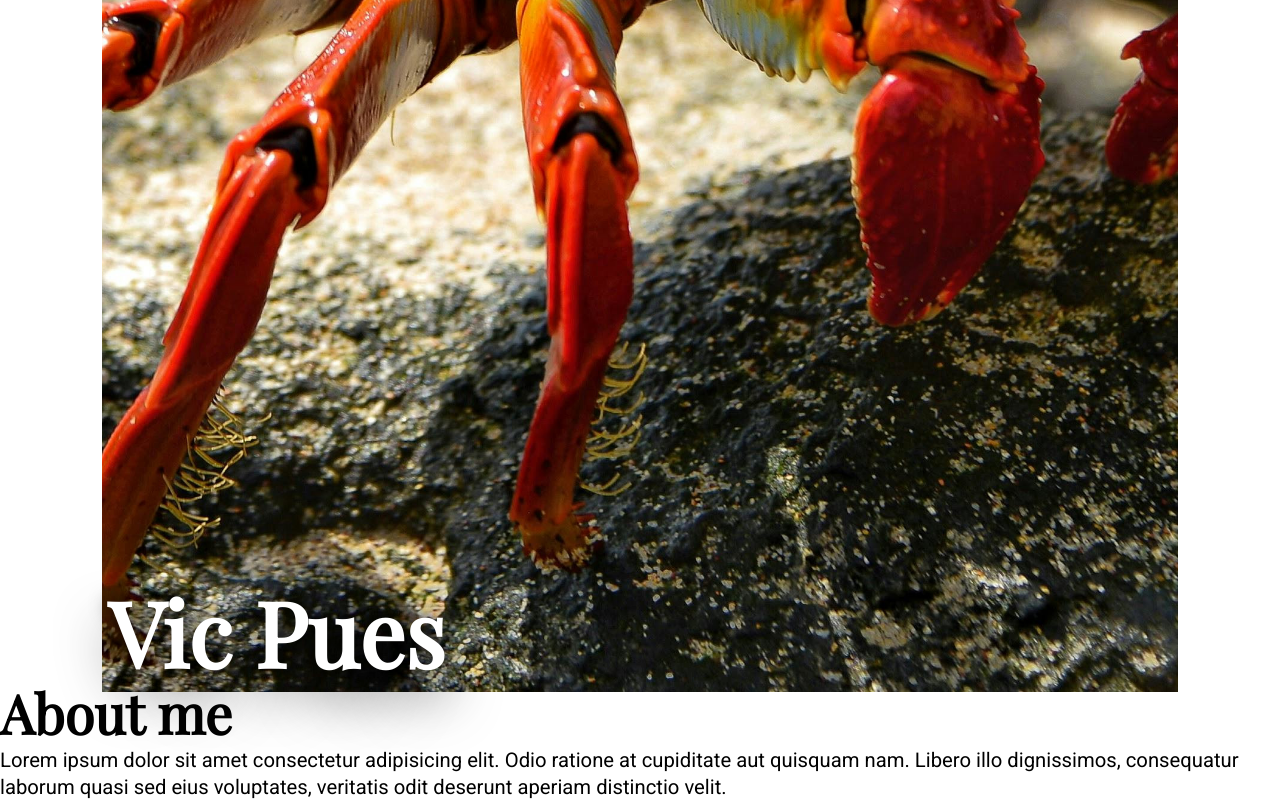
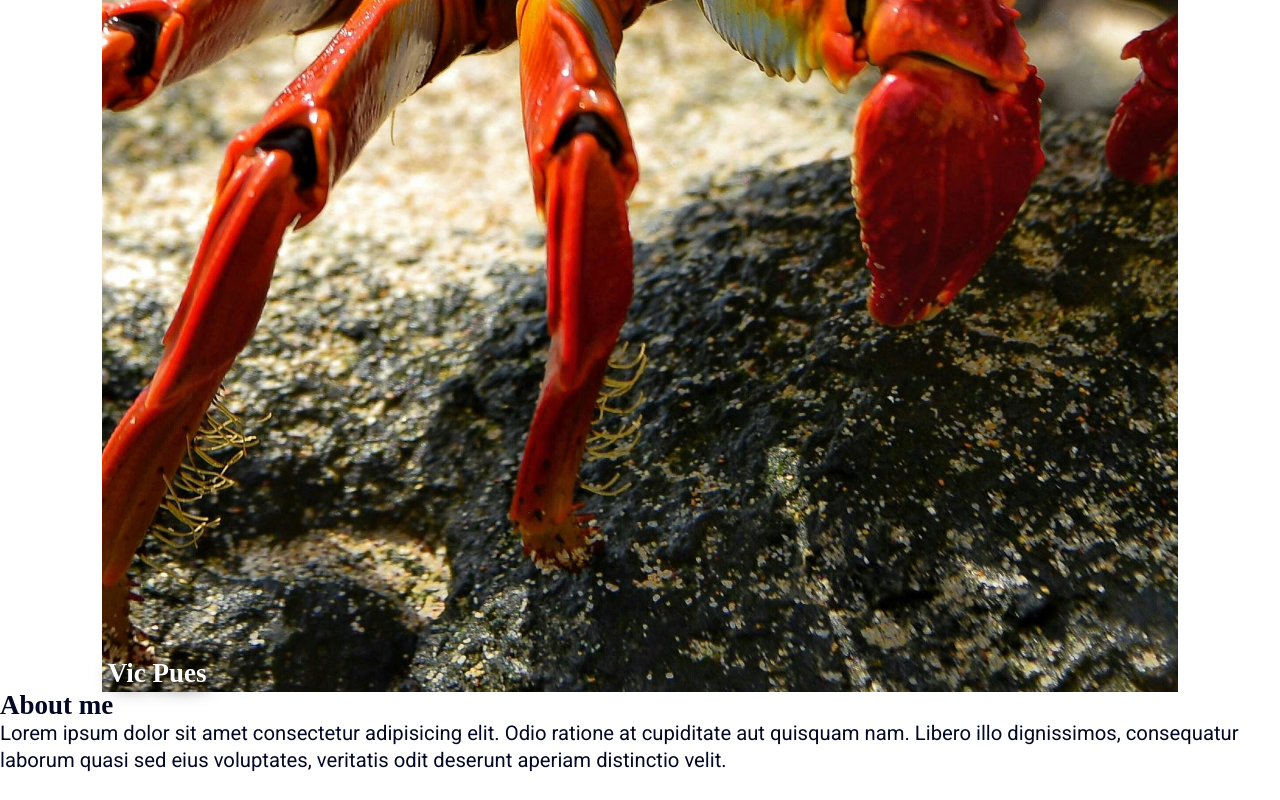
Before and after one commit to vicpues/odin-homepage, a React (Vite) app: page / in a window 1280 px wide. Shown: the part 1100-1900 px from the top of the page. After the commit the page ends 1873 px from the top, so only its background shows below. Built offline with nearby package versions, Linux system fonts and the light colour scheme.

Commit message:
feat: Remove element typography definitions
better to set them on each element individually.
visual hierarchy !== document hierarchy.

```diff
--- a/src/App.css
+++ b/src/App.css
@@ -2,17 +2,5 @@
 
 :root {
   font-size: 18px;
+  color: var(--text);
 }
-
-/* Elements */
-h1 {
-  font: var(--h-lrg);
-}
-
-h2 {
-  font: var(--h-mid);
-}
-
-h3 {
-  font: var(--h-sml);
-}
```
